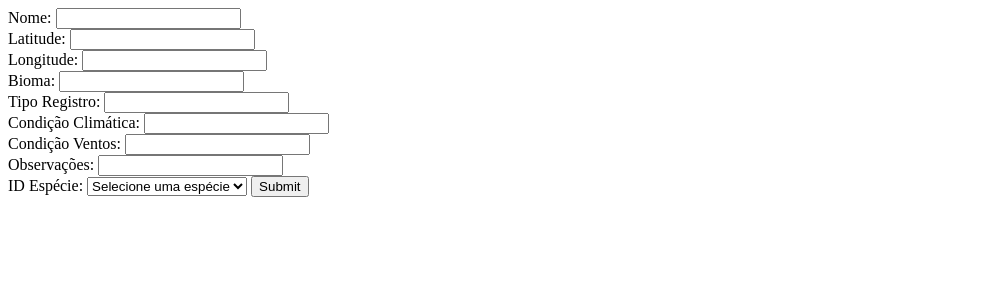
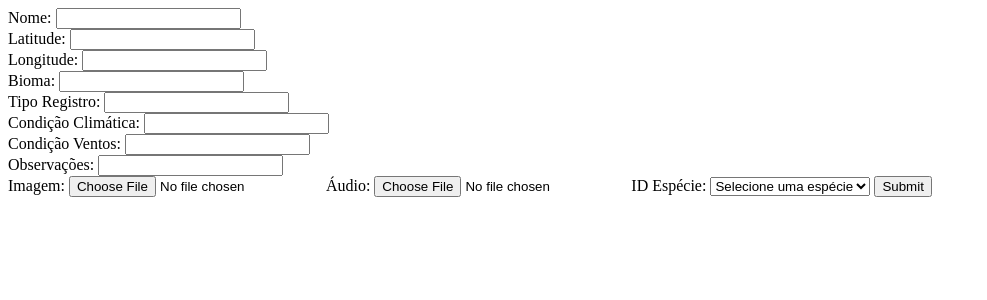
Before and after one commit to Augusto-Maux/mantui, a Flask app: page /avistamento/add in a window 1280 px wide. Shown: the top 300 px of the page, without its empty margins (0-987 px from the left). Run offline with Flask 3, Linux system fonts and the light colour scheme; the visitor is signed in with stand-in values (Sample User, id 1); data that the repository does not hold is empty.

Commit message:
feat: iniciando mudanças no avistamento para frontend

```diff
--- a/controllers/Avistamento.py
+++ b/controllers/Avistamento.py
@@ -1,8 +1,12 @@
-from flask import Blueprint, render_template, request, redirect, url_for, flash, make_response
+from flask import Blueprint, render_template, request, redirect, url_for, flash, make_response, current_app
 from models import Avistamento, Especie
 from utils import db
 from weasyprint import HTML
 from flask_login import login_required, current_user
+from werkzeug.utils import secure_filename
+import os, uuid
+
+EXTENSOES = {'png', 'jpg', 'jpeg', 'webp', 'audio/*'}
 
 bp_avistamento = Blueprint("avistamento", __name__, template_folder='templates')
 
@@ -28,10 +32,33 @@ def add():
 		cond_clima = request.form.get('cond_clima')
 		cond_ventos = request.form.get('cond_ventos')
 		observacoes = request.form.get('observacoes')
+		data_hora = request.form.get('data_hora') # Falta colocar no html
+		# Uploads - Falta Testar - Simplificar (Mídias)
+		imagem = request.files.get('imagem')
+		audio = request.files.get('audio')
+
+		if imagem and imagem.filename:
+			nome = secure_filename(imagem.filename)
+			extensao = nome.rsplit('.', 1)[-1].lower()
+
+			if extensao not in EXTENSOES:
+				flash('Formato de imagem inválido.', 'danger')
+				return redirect(url_for('avistamento.add'))
+
+			new_name = f"{uuid.uuid4().hex}.{extensao}"
+			caminho_salvar = os.path.join(
+				current_app.config['UPLOAD_FOLDER'],
+				new_name
+			)
+
+			imagem.save(caminho_salvar)
+			caminho_imagem = f"uploads/avistamentos/{new_name}"
+
+		midias = caminhos
 		fk_id_user = current_user.id
 		fk_id_especie = request.form.get('fk_id_especie')
 
-		avistamento = Avistamento(nome, latitude, longitude, bioma, tipo_registro, cond_ventos, cond_clima, observacoes, fk_id_user, fk_id_especie)
+		avistamento = Avistamento(nome, latitude, longitude, bioma, tipo_registro, cond_ventos, cond_clima, observacoes, imagem, audio, fk_id_user, fk_id_especie)
 		db.session.add(avistamento)
 		db.session.commit()
 
--- a/templates/avistamento/avistamento_add.html
+++ b/templates/avistamento/avistamento_add.html
@@ -16,6 +16,8 @@
         Condição Climática: <input type="text" name="cond_clima"><br/>
         Condição Ventos: <input type="text" name="cond_ventos"><br/>
         Observações:  <input type="text" name="observacoes"><br/>
+        Imagem: <input type="file" name="imagem" accept="image/png,image/jpeg,image/webp">
+        Áudio: <input type="file" name="audio" accept="audio/*">
         ID Espécie: <select name="fk_id_especie" id="">
             <option value="">Selecione uma espécie</option>
             {% for especie in especies %}
--- a/templates/home.html
+++ b/templates/home.html
@@ -149,6 +149,12 @@
     </div>
     {% endfor %}
 
+    <!-- AVISTAMENTOS -->
+
+
+    <!-- EQUIPES -->
+
+    <!-- PROJETOS -->
     <!-- Animação em JS para a flash message sumir -->
     <script>
         setTimeout(() => {
```
Also changed, not shown: models.py (+7 -2 lines).
